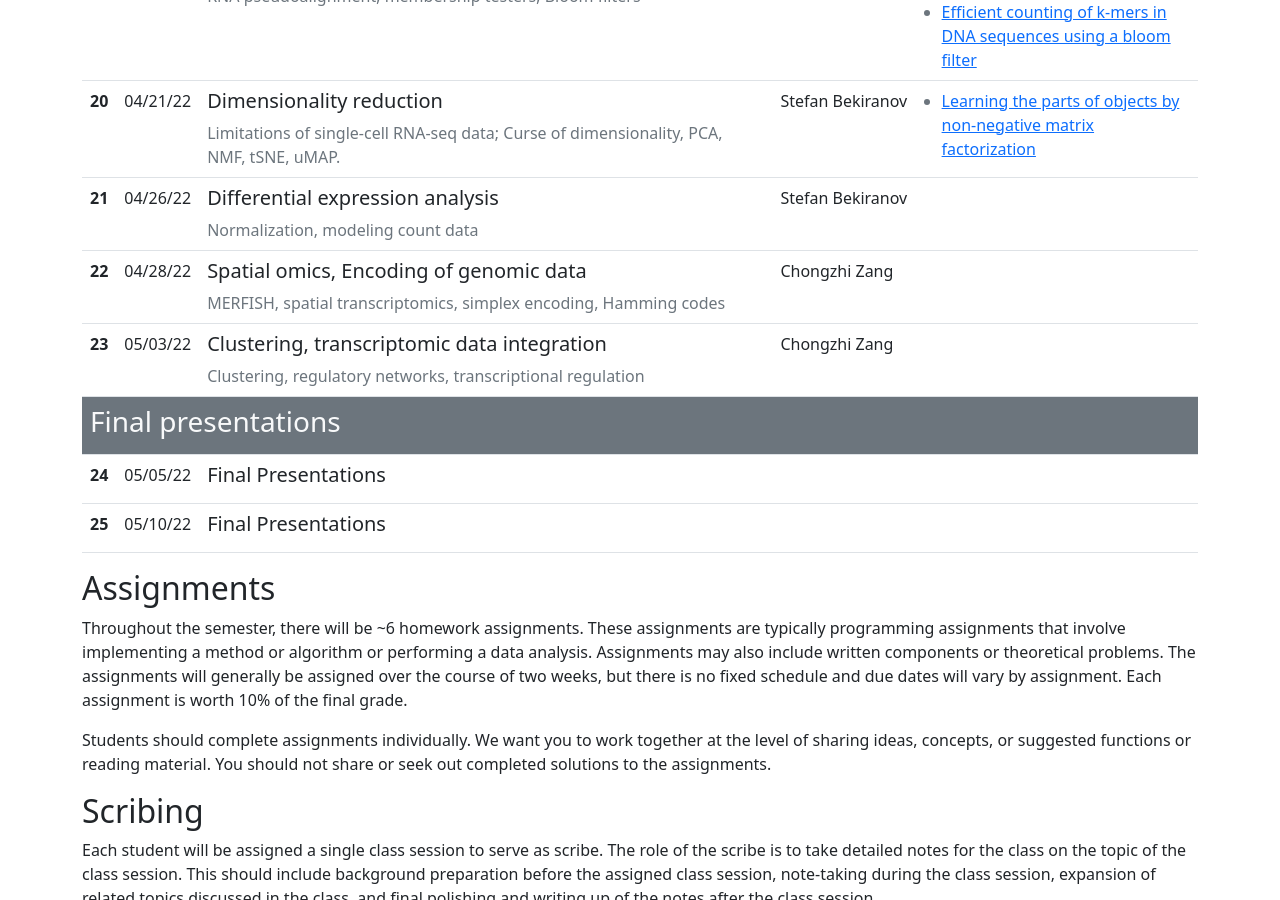
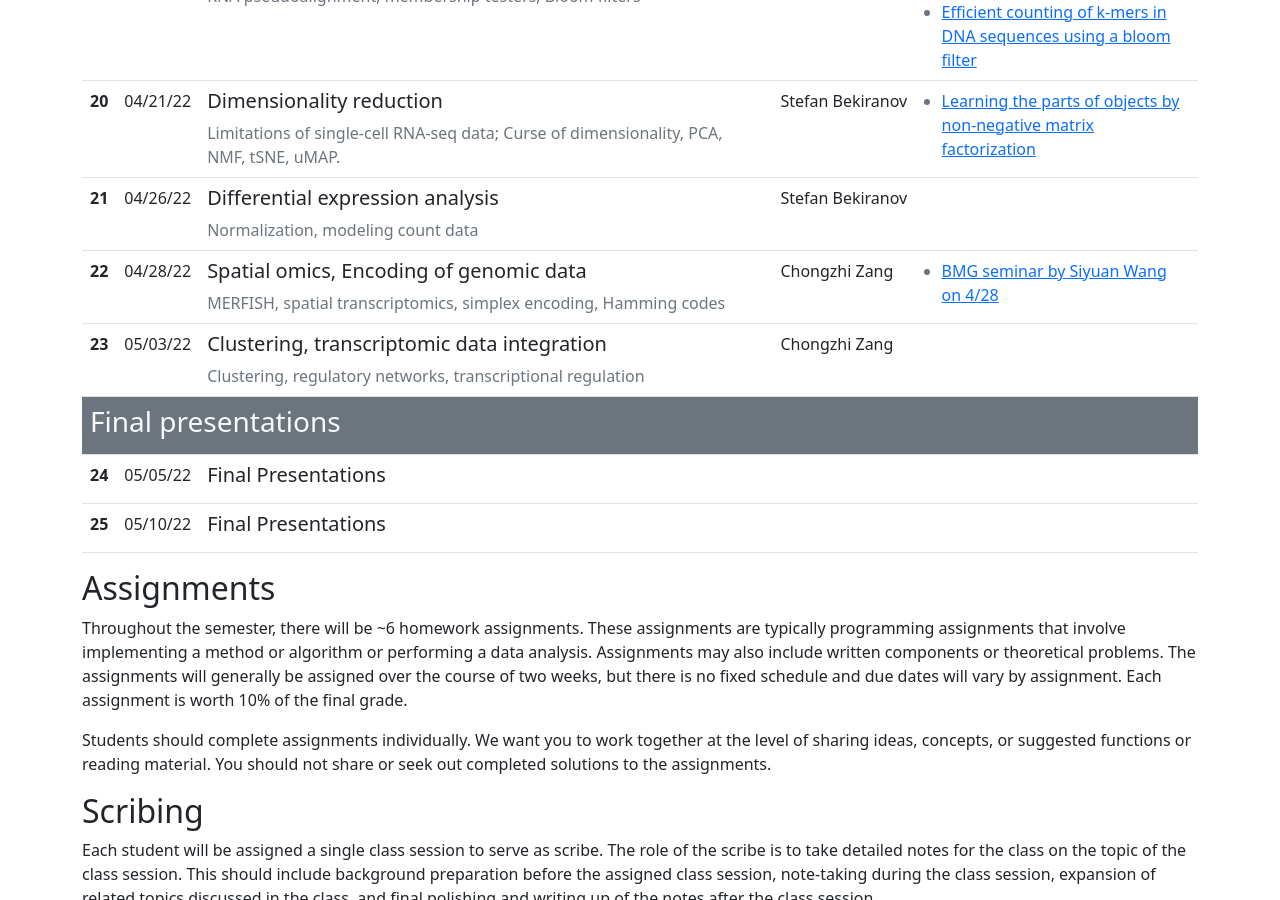
Before and after one commit to cphg/compgen, a Jekyll site: the page built from index.md, in a window 1280 px wide and 900 px high, scrolled down 2614 px. Built offline with Jekyll 4.4.1, drawn with Linux system fonts in a browser that asks for light colours.

Commit message:
Update lectures.yaml

```diff
--- a/_data/lectures.yaml
+++ b/_data/lectures.yaml
@@ -219,6 +219,10 @@ lectures:
     links:
       - url: null
         title: Lecture slides
+      - url: null
+        title: MERFISH paper
+      - url: https://bmg.med.virginia.edu/events/seminar-series/
+        title: BMG seminar by Siyuan Wang on 4/28
   - lecture_number: 21
     date: 05/03/22
     topic: Clustering, transcriptomic data integration
@@ -227,6 +231,8 @@ lectures:
     links:
       - url: null
         title: Lecture slides
+      - url: null
+        title:
   - lecture_number: 22
     section: Final presentations
     date: 05/05/22
```
